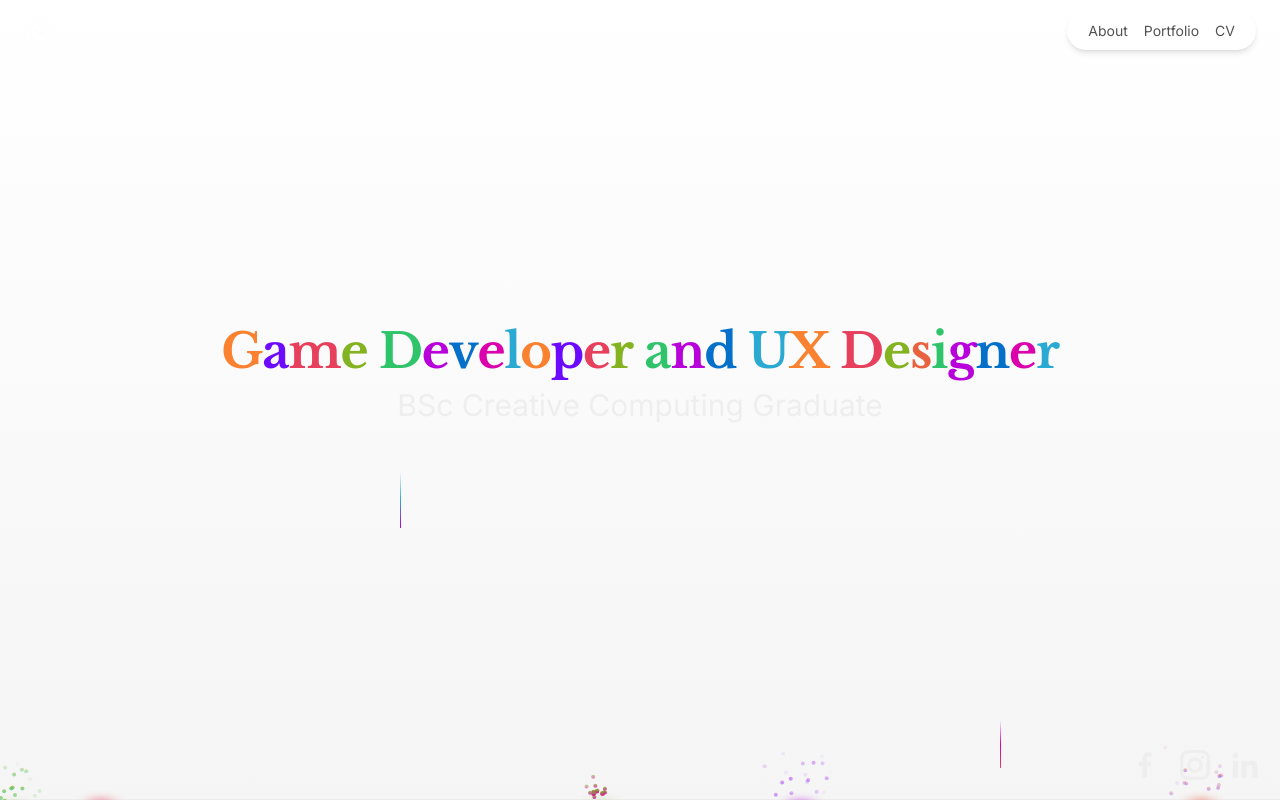
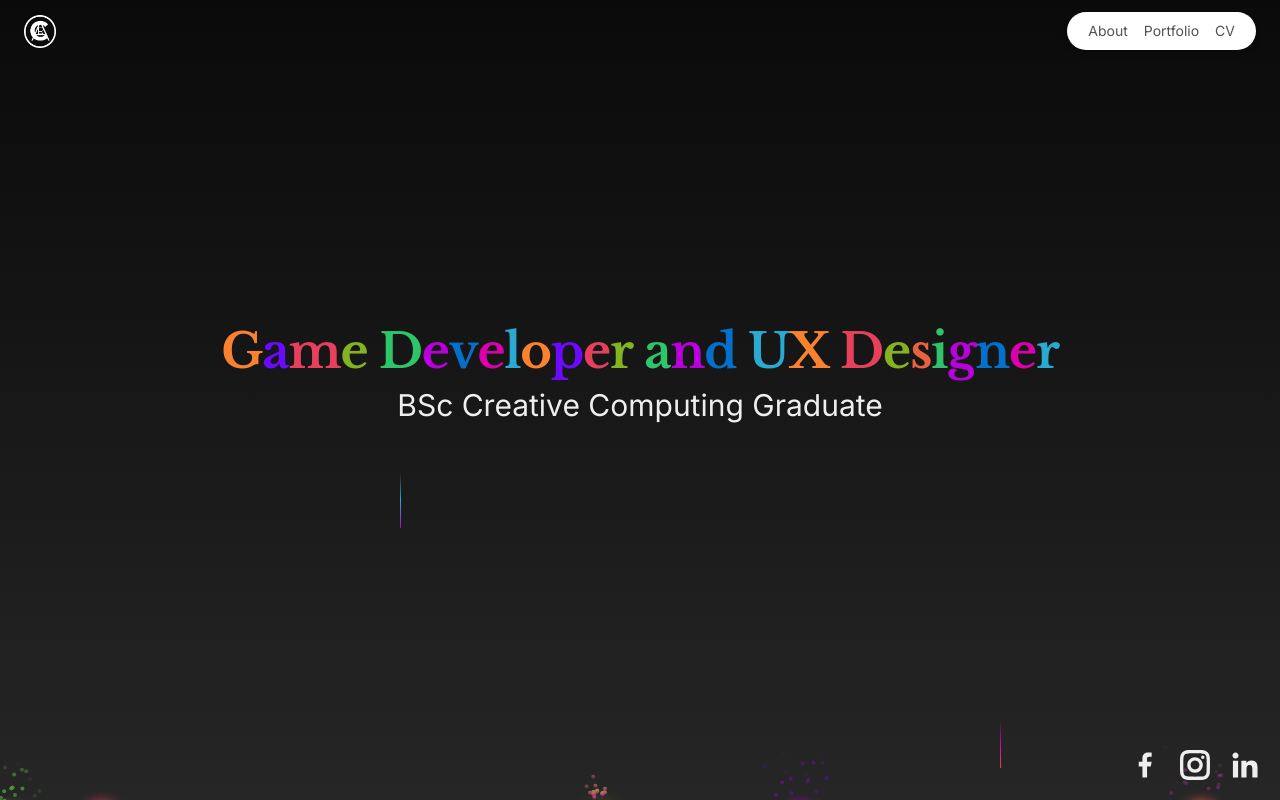
Before and after one commit to CarlTobias/creative-portfolio-updated, a Next.js app: page / in a window 1280 px wide. Built offline with nearby package versions, Linux system fonts and the light colour scheme.

Commit message:
mega fix

```diff
--- a/app/AboutPage/page.jsx
+++ b/app/AboutPage/page.jsx
@@ -71,6 +71,8 @@ export default function About() {
   };
 
   return (
+    <>
+      <div className="fixed inset-0 -z-50 bg-gradient-to-b from-neutral-950 to-neutral-800" />
       <main
         className="flex flex-col h-full overflow-y-auto"
         onClick={handleIndicatorClick}
@@ -139,10 +141,10 @@ export default function About() {
 
             <div className="flex flex-4/5">
               <p className="md:text-2xl lg:text-4xl xl:text-5xl font-light text-justify">
-              I like making things that people can feel, whether that's a smooth
-              interaction, a fun little animation, or a game that pulls you in.
-              Design, for me, is part creativity, part curiosity, and a little
-              bit of chaos in between.
+                I like making things that people can feel, whether that's a
+                smooth interaction, a fun little animation, or a game that pulls
+                you in. Design, for me, is part creativity, part curiosity, and
+                a little bit of chaos in between.
               </p>
             </div>
           </div>
@@ -160,5 +162,6 @@ export default function About() {
           </div>
         </div>
       </main>
+    </>
   );
 }
--- a/app/globals.css
+++ b/app/globals.css
@@ -1,14 +1,11 @@
 @import "tailwindcss";
 
-html,
-body {
-  @apply bg-gradient-to-b from-white to-neutral-100 dark:from-neutral-950 dark:to-neutral-800;
+html, body {
+  color: #EEEEEE;
+  margin: 0;
+  padding: 0;
 }
 
 html {
   scroll-behavior: smooth;
 }
-
-body.home-page {
-  background: transparent !important;
-}
--- a/app/layout.js
+++ b/app/layout.js
@@ -13,13 +13,10 @@ export const metadata = {
 export default function RootLayout({ children }) {
   return (
     <html lang="en">
-      <body
-        className={`text-[#EEEEEE] ${inter.className} antialiased`}
-        style={{
-          background: "linear-gradient(to bottom, #0a0a0a, #262626)",
-        }}
-      >
-        <div className="min-h-screen flex flex-col">
+      <body className={`text-[#EEEEEE] ${inter.className} antialiased`}>
+        <div className="fixed inset-0 -z-50 bg-gradient-to-b from-neutral-950 to-neutral-800" />
+
+        <div className="min-h-screen flex flex-col relative z-10">
           <NavBar />
           <main className="flex-1">{children}</main>
         </div>
--- a/app/page.js
+++ b/app/page.js
@@ -11,22 +11,6 @@ import {
 } from "react-icons/gr";
 
 export default function Home() {
-  useEffect(() => {
-    const html = document.documentElement;
-    const body = document.body;
-    const originalHtmlBg = html.style.background;
-    const originalBodyBg = body.style.background;
-
-    html.style.background = "transparent";
-    body.style.background = "transparent";
-
-    return () => {
-      html.style.background = originalHtmlBg;
-      body.style.background = originalBodyBg;
-    };
-  }, []);
-
-
   return (
     <div className="relative w-full h-screen flex flex-col overflow-hidden bg-transparent">
       <div className="absolute inset-0 -z-10">
--- a/components/Aceternity/backgroundBeams.jsx
+++ b/components/Aceternity/backgroundBeams.jsx
@@ -65,7 +65,7 @@ export const BackgroundBeamsWithCollision = ({ children, className }) => {
     <div
       ref={parentRef}
       className={cn(
-        "min-h-screen w-full bg-gradient-to-b from-white to-neutral-100 dark:from-neutral-950 dark:to-neutral-800 relative flex items-center justify-center overflow-hidden",
+        "min-h-screen w-full bg-gradient-to-b from-neutral-950 to-neutral-800 relative flex items-center justify-center overflow-hidden",
         className
       )}
     >
--- a/components/Aceternity/draggableCard.jsx
+++ b/components/Aceternity/draggableCard.jsx
@@ -153,7 +153,7 @@ export const DraggableCardBody = ({ className, children }) => {
       onMouseMove={handleMouseMove}
       onMouseLeave={handleMouseLeave}
       className={cn(
-        "relative overflow-hidden rounded-md bg-neutral-100 shadow-2xl transform-3d dark:bg-neutral-900",
+        "relative overflow-hidden rounded-md bg-neutral-900 shadow-2xl transform-3d",
         "min-h-64 w-48 p-4",
         "md:min-h-72 md:w-56 md:p-5",
         "lg:min-h-80 lg:w-60 lg:p-6",
```
Also changed, not shown: 1 other file (tests, documents, lock files or other folders). Lines whose indentation alone changed are shown as unchanged.
